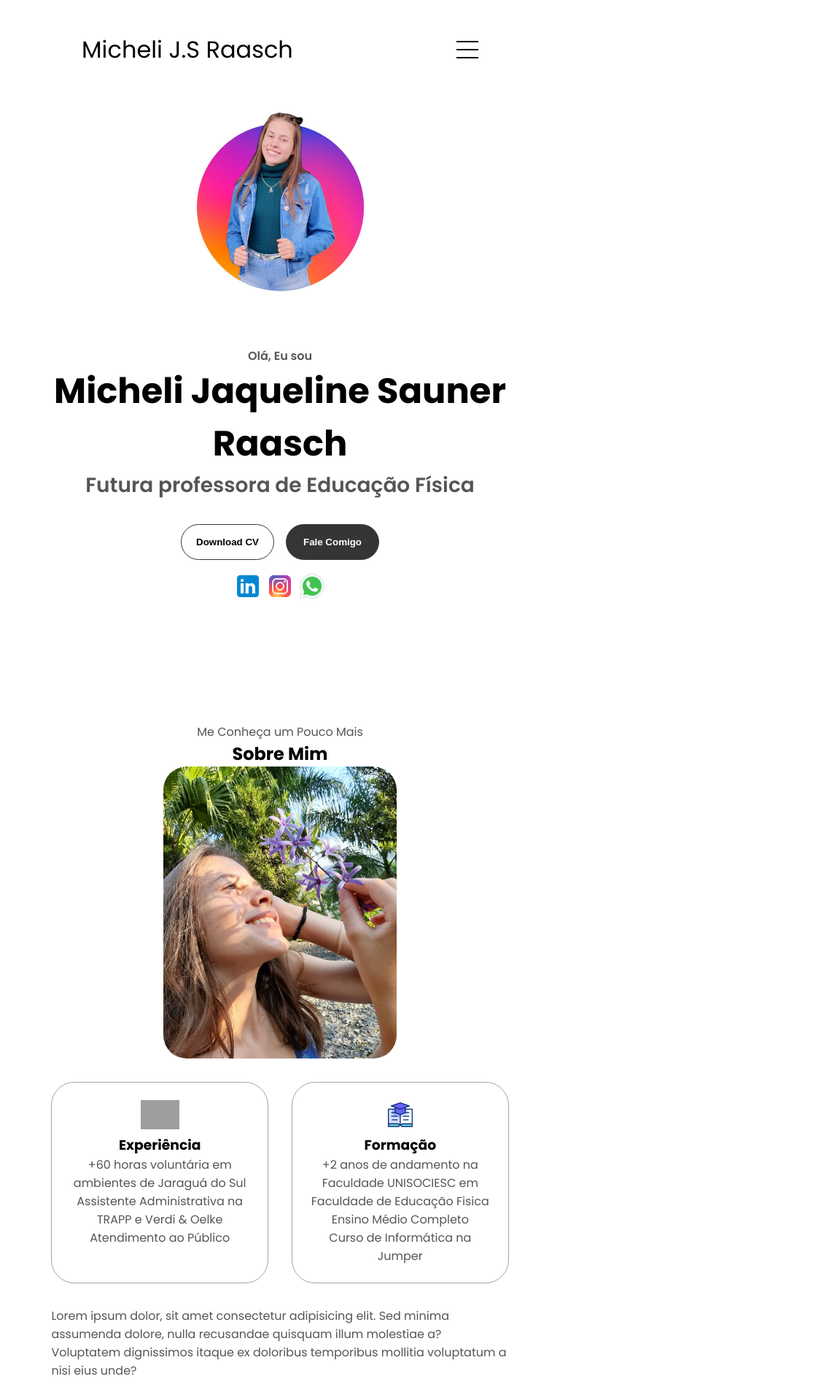
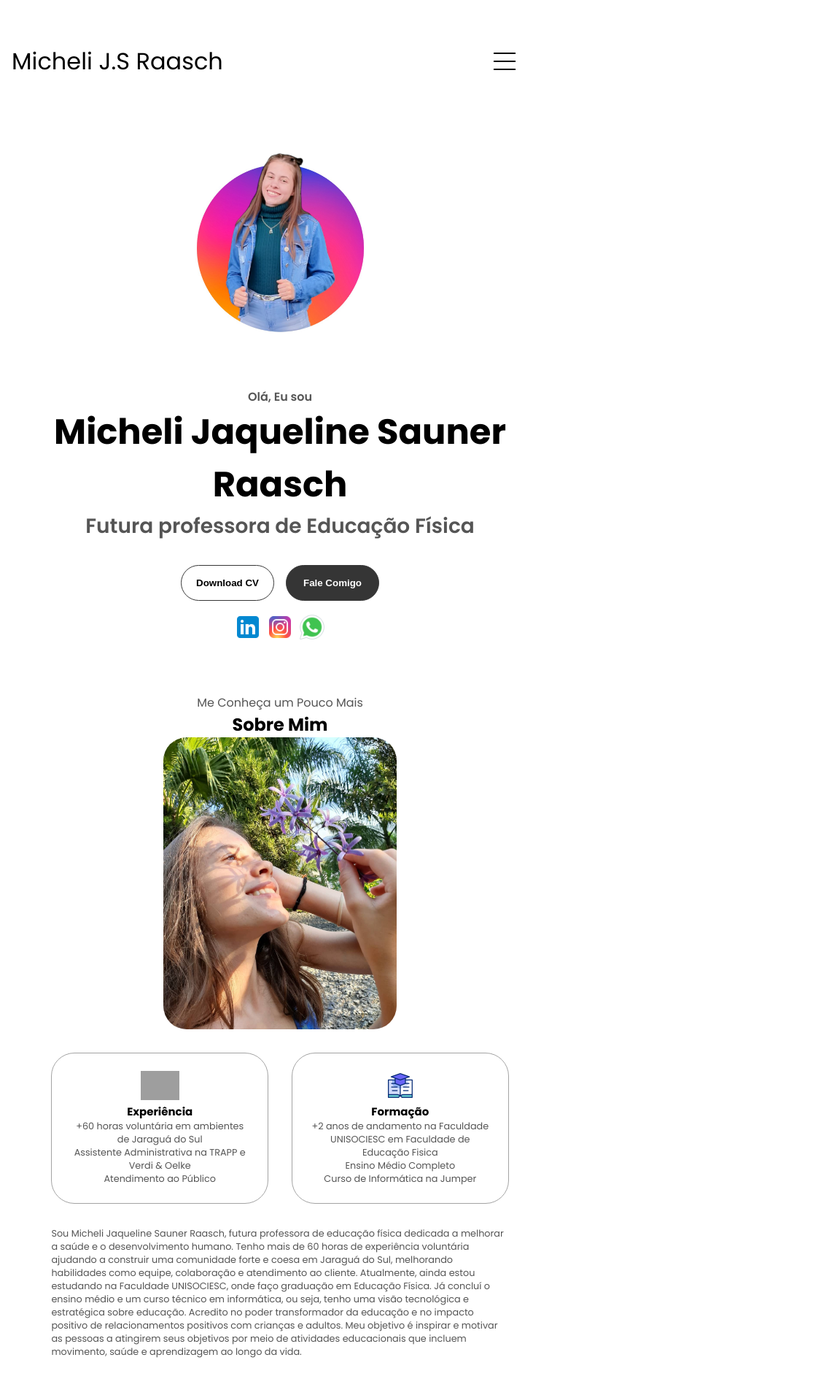
Before and after one commit to AndreiVDS/portfolio_girlfriend, a plain HTML site: page portifolio_micheli/index.html in a window 768 px wide. Shown: the top 1900 px of the page at 73% size, 1152 px wide, since content can reach past the window. Drawn offline with Linux system fonts and the light colour scheme; grey boxes are pictures that could not be loaded.

Commit message:
Add files via upload

```diff
--- a/portifolio_micheli/css/mediaqueries.css
+++ b/portifolio_micheli/css/mediaqueries.css
@@ -40,7 +40,7 @@
   }
 
   #about {
-    font-size: 2rem;
+    font-size: 1.7rem;
   }
 
   .experience-details-container .btn {
@@ -102,7 +102,7 @@
   }
 
   #about {
-    font-size: 1.5rem;
+    font-size: 1.3rem;
   }
 
   .experience-details-container .btn {
@@ -121,7 +121,7 @@
   }
 }
 
-@media screen and (max-width: 1400px) {
+@media screen and (min-width: 1201px) and (max-width: 1400px) {
     #profile {
       height: 83vh;
       margin-bottom: 6rem;
@@ -133,6 +133,13 @@
     #projects {
       height: fit-content;
     }
+  }
+  .text-container {
+    font-size: 0.8rem;
+  }
+
+  .details-container {
+    font-size: 0.8rem;
   }
 
   @media screen and (max-width: 1200px) {
@@ -176,6 +183,30 @@
 
     .about-containers {
       margin-top: 0;
+    }
+  }
+
+  @media screen and (min-width: 601px) and (max-width: 900px) {
+    #hamburguer-nav {
+      position: absolute; /* Posiciona o menu sobre o conteúdo */
+      top: 0;
+      left: 0;
+      width: 90%;
+      z-index: 10; /* Eleva o menu acima de outros elementos */
+      background-color: rgba(255, 255, 255, 0.9); /* Fundo semitransparente para destaque */
+      display: flex;
+      justify-content: space-between;
+      align-items: center;
+      padding: 1rem;
+    }
+    .section__pic-container1 {
+    position: relative;
+    margin-top: 12rem; /* Cria espaço para o menu */
+    }
+    .section__pic-container1 img {
+    width: 100%;
+    height: auto;
+    max-height: 45vh; /* Ajusta a altura da foto para caber no layout */
     }
   }
 
@@ -231,7 +262,7 @@
       width: 100%;
       height: auto;
       max-height: 45vh; /* Ajusta a altura da foto para caber no layout */
-  }
+    }
     .section__text__p2 {
       font-size: 1.25rem;
     }
--- a/portifolio_micheli/css/style.css
+++ b/portifolio_micheli/css/style.css
@@ -336,6 +336,7 @@ section {
     margin: auto 0;
 }
 
+
 /* EXPERIENCE SECTION */
 
 #experience {
--- a/portifolio_micheli/index.html
+++ b/portifolio_micheli/index.html
@@ -98,7 +98,8 @@
                     </div>
                 </div>
                 <div class="text-container">
-                    <p>Lorem ipsum dolor, sit amet consectetur adipisicing elit. Sed minima assumenda dolore, nulla recusandae quisquam illum molestiae a? Voluptatem dignissimos itaque ex doloribus temporibus mollitia voluptatum a nisi eius unde?</p>
+                    <p>Sou Micheli Jaqueline Sauner Raasch, futura professora de educação física dedicada a melhorar a saúde e o desenvolvimento humano. Tenho mais de 60 horas de experiência voluntária ajudando a construir uma comunidade forte e coesa em Jaraguá do Sul, melhorando habilidades como equipe, colaboração e atendimento ao cliente.
+                      Atualmente, ainda estou estudando na Faculdade UNISOCIESC, onde faço graduação em Educação Física. Já concluí o ensino médio e um curso técnico em informática, ou seja, tenho uma visão tecnológica e estratégica sobre educação. Acredito no poder transformador da educação e no impacto positivo de relacionamentos positivos com crianças e adultos. Meu objetivo é inspirar e motivar as pessoas a atingirem seus objetivos por meio de atividades educacionais que incluem movimento, saúde e aprendizagem ao longo da vida.</p>
                 </div>
             </div>
         </div>
```
